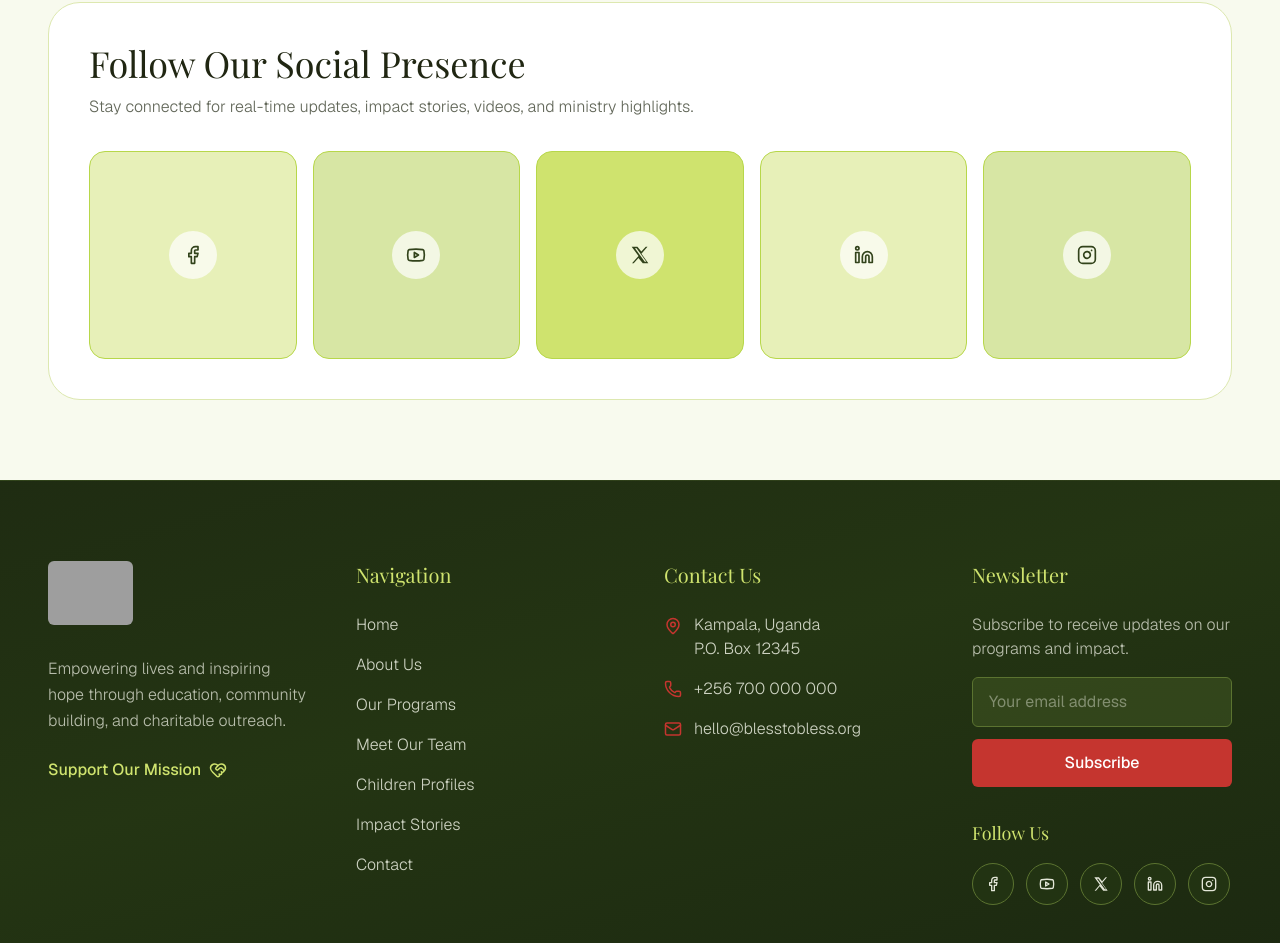
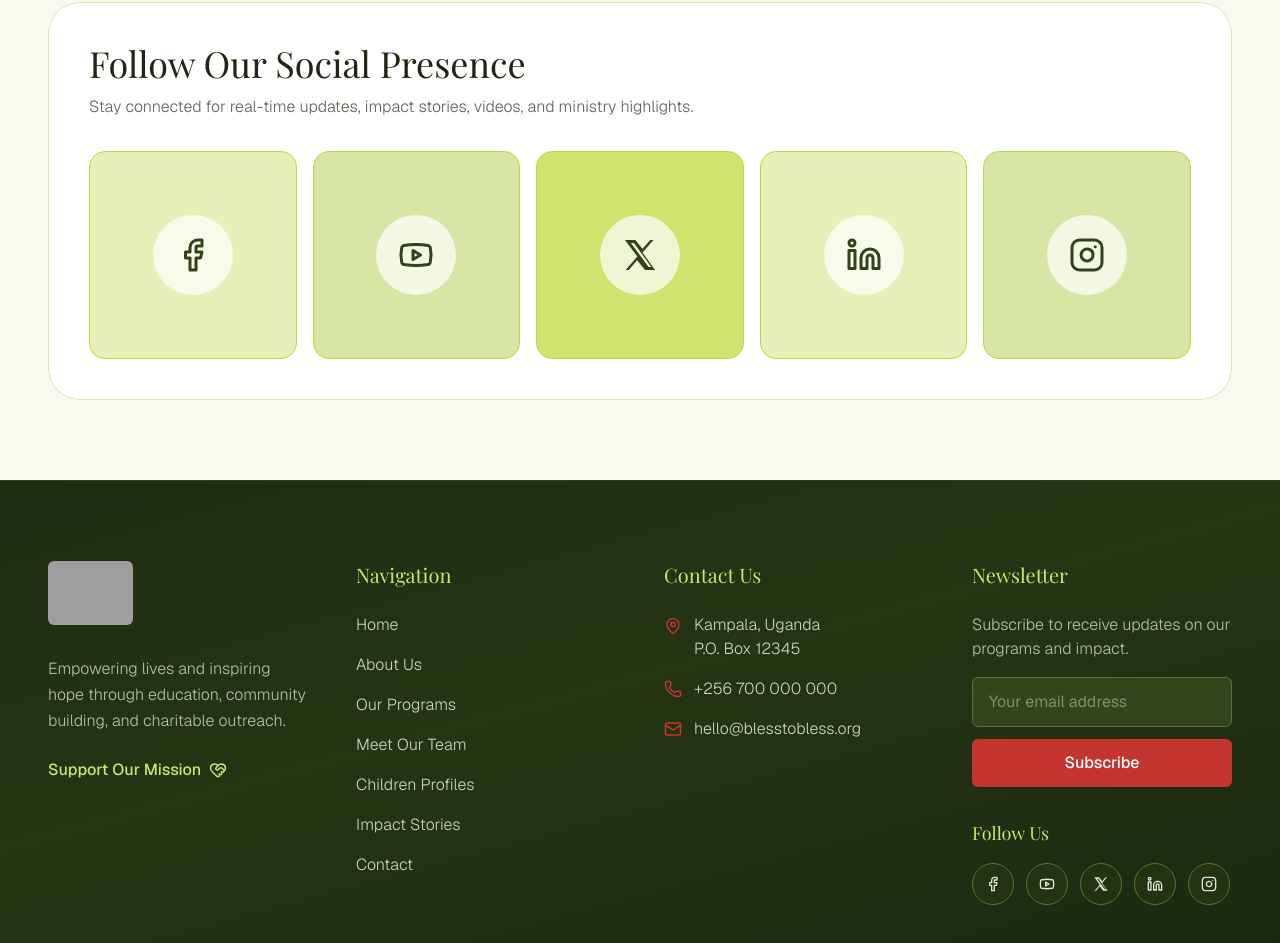
Before and after one commit to balirwaalvin/bless-to-bless-ministries, a Next.js app: page /media in a window 1280 px wide. Shown: the part 1924-2867 px from the top of the page. Built offline with nearby package versions, Linux system fonts and the light colour scheme; grey boxes are pictures that could not be loaded; a web font is replaced by a local one.

Commit message:
Increase sizing of social platform icons in media page

```diff
--- a/src/app/media/page.tsx
+++ b/src/app/media/page.tsx
@@ -157,10 +157,10 @@ export default function GalleryPage() {
                   viewport={{ once: true }}
                   transition={{ delay: idx * 0.06, duration: 0.4 }}
                   aria-label={`Visit our ${social.name} page`}
-                  className={`rounded-2xl ${social.bg} border border-[#B7D74A] p-5 hover:border-[#C5352F] transition-colors group flex items-center justify-center aspect-square`}
+                  className={`rounded-2xl ${social.bg} border border-[#B7D74A] p-8 hover:border-[#C5352F] transition-colors group flex items-center justify-center aspect-square`}
                 >
-                  <div className="w-12 h-12 rounded-full bg-white/70 flex items-center justify-center text-[#32431B] group-hover:text-[#C5352F] transition-colors">
-                    <Icon size={20} />
+                  <div className="w-20 h-20 rounded-full bg-white/70 flex items-center justify-center text-[#32431B] group-hover:text-[#C5352F] transition-colors">
+                    <Icon size={36} />
                   </div>
                 </motion.a>
               );
```
